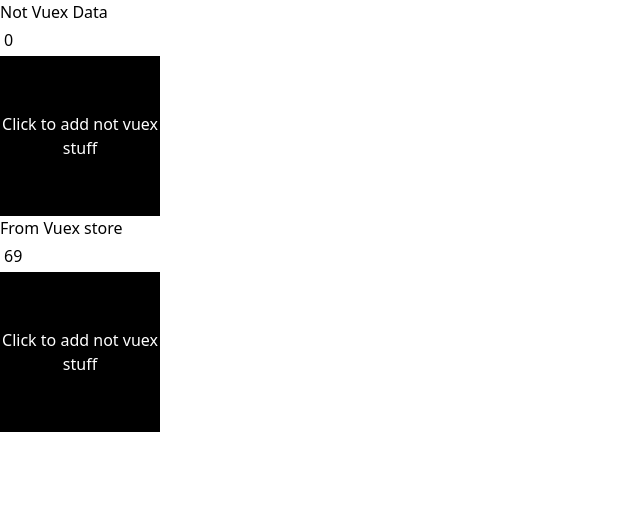
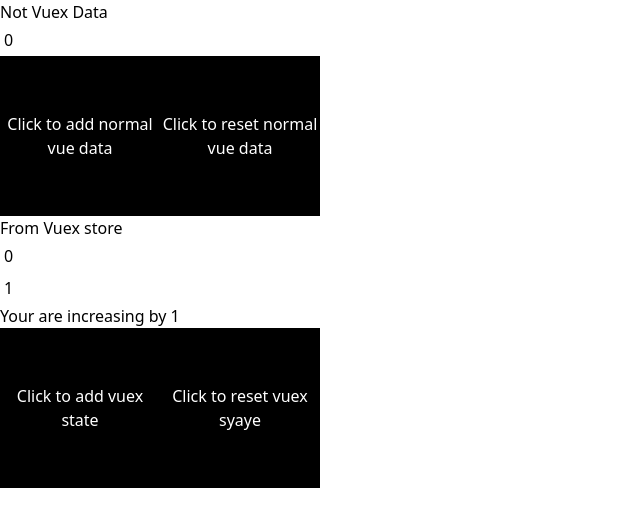
Before and after one commit to staten-island-tech/fullstack-frontend-ctrl-alt-elite, a Nuxt app in the folder frontend/: page / in a window 1280 px wide. Shown: the top 526 px of the page, without its empty margins (0-640 px from the left). Built offline with nearby package versions, Linux system fonts and the light colour scheme.

Commit message:
Mutations

```diff
--- a/frontend/pages/index.vue
+++ b/frontend/pages/index.vue
@@ -3,12 +3,16 @@
     <div>
       <header>Not Vuex Data</header>
       <h1 class="m-1 w-10">{{count}}</h1>
-      <button class="w-40 h-40 bg-black" @click="add"><div class="text-white">Click to add not vuex stuff</div></button>
+      <button class="w-40 h-40 bg-black" @click="add"><div class="text-white">Click to add normal vue data</div></button>
+      <button class="w-40 h-40 bg-black" @click="res"><div class="text-white">Click to reset normal vue data</div></button>
     </div>
     <div>
       <header>From Vuex store</header>
       <h2 class="m-1 w-10">{{addStore}}</h2>
-      <button class="w-40 h-40 bg-black" @click="add"><div class="text-white">Click to add not vuex stuff</div></button>
+      <input v-model.number="reqinc" type="number" class="m-1 w-20" placeholder="Hello">
+      <h3>Your are increasing by {{reqinc}}</h3>
+      <button class="w-40 h-40 bg-black" @click="increment"><div class="text-white">Click to add vuex state</div></button>
+      <button class="w-40 h-40 bg-black" @click="reset"><div class="text-white">Click to reset vuex syaye</div></button>
     </div>
     <h1></h1>
 
@@ -16,13 +20,12 @@
 </template>
 
 <script>
-// import {state} from "../store/index.js"
-// import {mutations} from "../store/index.js"
 export default {
   element: "#app",
   data(){
     return{
-      count: 0
+      count: 0,
+      reqinc: 1
     }
   },
   computed: {
@@ -32,7 +35,16 @@ export default {
   },
   methods: {
     add(){
-      return this.count++
+      this.count++
+    },
+    res(){
+      this.count = 0
+    },
+    increment(){
+       this.$store.commit("INCREMENT", this.reqinc)
+    },
+    reset(){
+       this.$store.commit("RESET")
     }
   }
 }
--- a/frontend/store/index.js
+++ b/frontend/store/index.js
@@ -1,8 +1,11 @@
 export const state = () => ({
-  counter: 69,
+  counter: 0,
 })
-export const mutations = () => ({
-  increment(state) {
-    state.counter++
+export const mutations = {
+  INCREMENT(state, value) {
+    state.counter += value
   },
-})
+  RESET(state) {
+    state.counter = 0
+  },
+}
```
